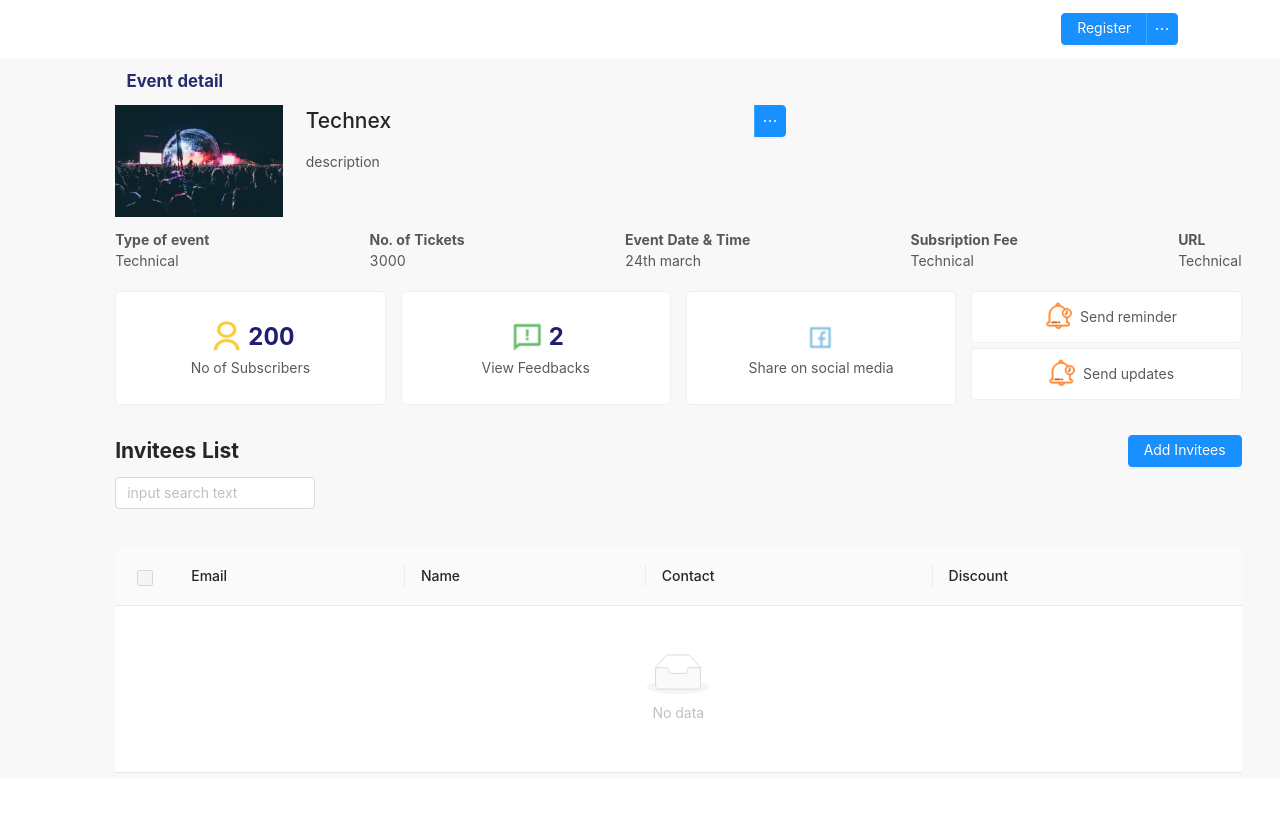
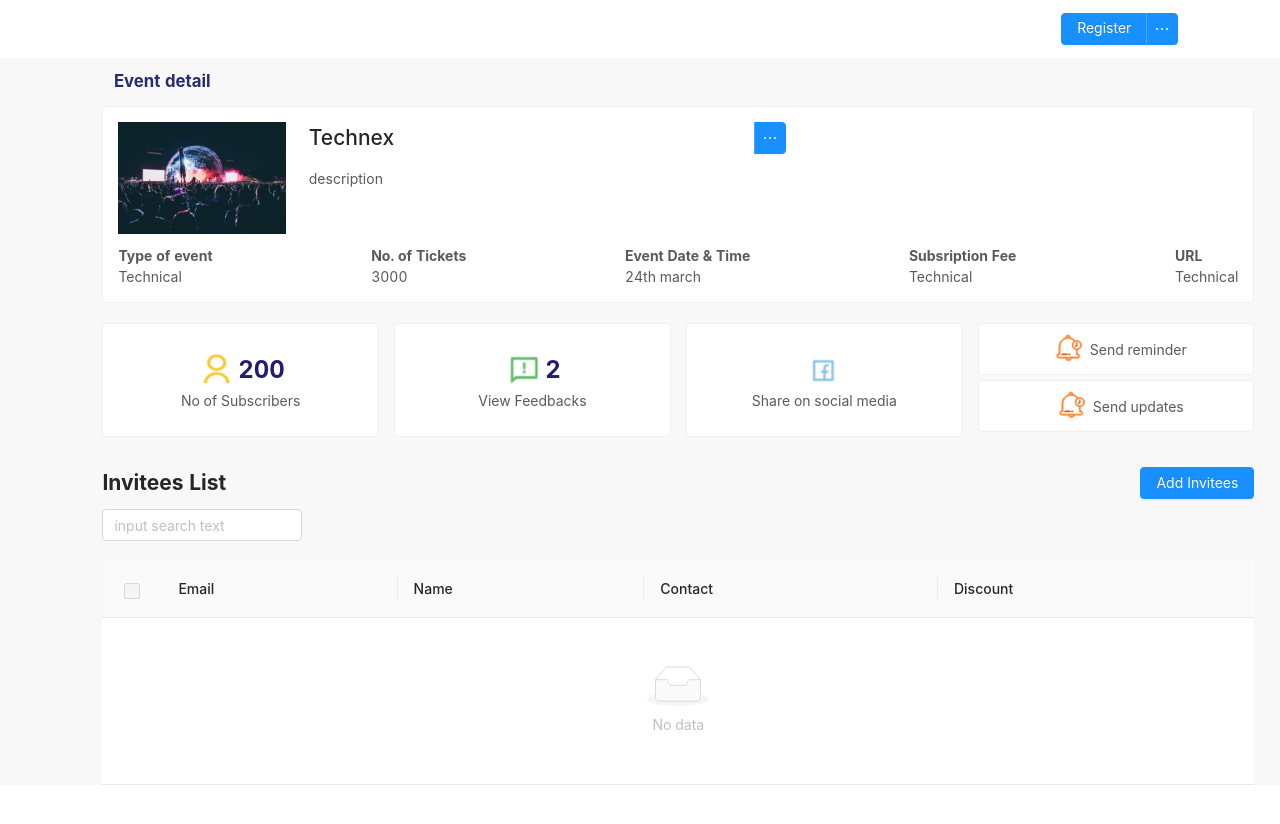
Before and after one commit to bhaarneval/eon-web, a React app: page /event-details/1 in a window 1280 px wide. Shown: the top 824 px of the page. Before the commit the page ends 800 px from the top, so only its background shows below. Built offline with nearby package versions, Linux system fonts and the light colour scheme.

Commit message:
data transfer to invitee list

```diff
--- a/src/components/eventDetail/eventDetail.css
+++ b/src/components/eventDetail/eventDetail.css
@@ -83,3 +83,10 @@
     display: flex;
     flex-direction: column;
 }
+
+.detail-card{
+    border: 1px solid rgba(0, 0, 0, 0.06);
+    background-color: white;
+    border-radius: 5px;
+    padding: 15px;
+}
--- a/src/components/eventDetail/eventInfo.js
+++ b/src/components/eventDetail/eventInfo.js
@@ -52,7 +52,7 @@ class EventInfo extends Component {
             </Menu>
         );
         return (
-            <div>
+            <div className="detail-card">
                 <div className="detail-card-top">
                     <img src={dummyImg} className="detail-img"/>
                     <div className="detail-card-top-descContainer">
--- a/src/components/eventDetail/inviteeTable.js
+++ b/src/components/eventDetail/inviteeTable.js
@@ -48,7 +48,7 @@ class EventTable extends React.Component {
     };
     const hasSelected = selectedRowKeys.length > 0;
     return (
-      <div style={{marginTop: !hasSelected ? '70px' : '0', marginBottom: '50px'}}>
+      <div style={{marginTop: !hasSelected ? '50px' : '0', marginBottom: '50px'}}>
         {/* <div>{hasSelected ? `Selected ${selectedRowKeys.length} items` : ''}</div> */}
         {hasSelected &&
             <Button type="primary" className="deleteButton" onClick={() => this.props.deleteAll(this.state.selectedRowKeys)}>
--- a/src/components/layout/layout.css
+++ b/src/components/layout/layout.css
@@ -17,7 +17,7 @@
 
 .contentBody{
   background-color: #8080800f;
-  height: 90vh;
+  /* height: 90vh; */
   /* margin-left: 6%;
   padding: 0% 2%; */
 }
--- a/src/containers/dashboard/dashboard.css
+++ b/src/containers/dashboard/dashboard.css
@@ -19,5 +19,5 @@
 
 .sub-content{
     margin-left: 6%;
-    padding: 0% 3%;
+    padding: 0% 2%;
 }
```
